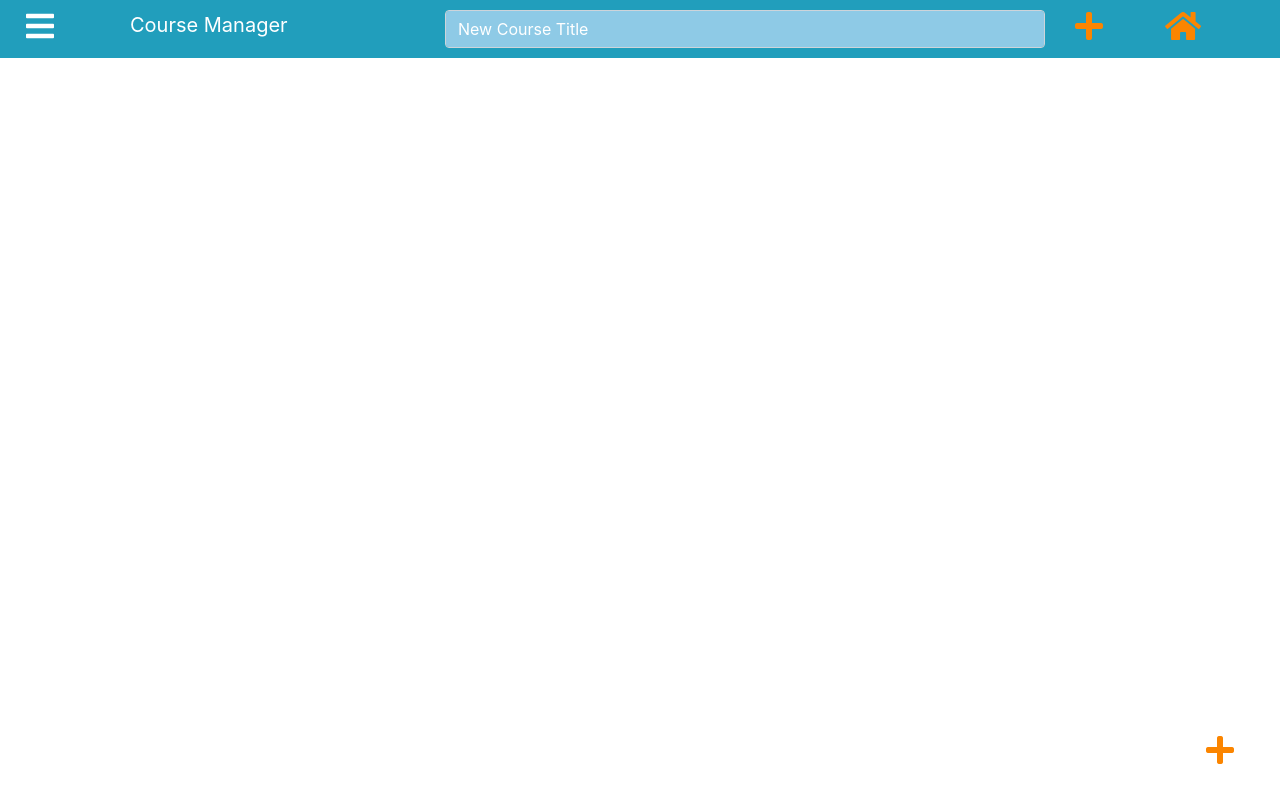
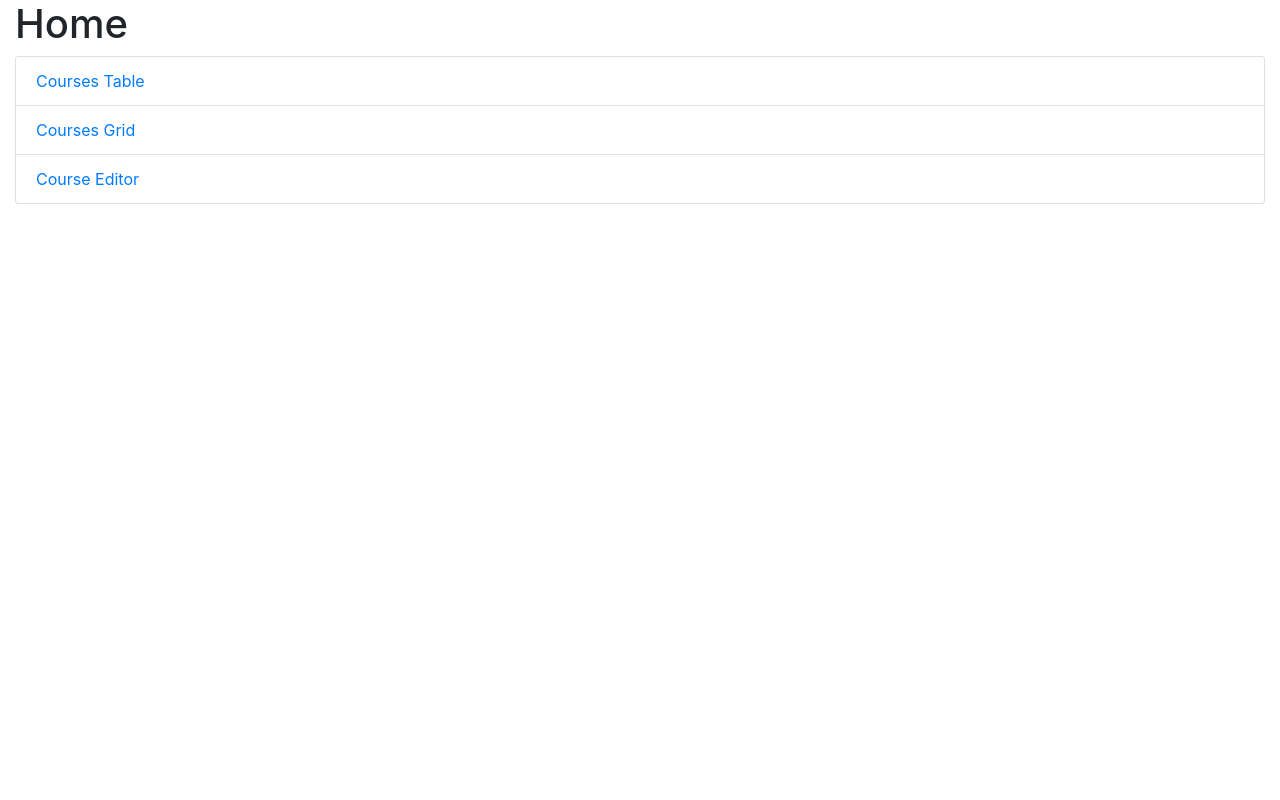
Before and after one commit to YizhuoRen/wbdv-sp21-02-yizhuoren-client-react, a React (Create React App) app: page / in a window 1280 px wide. Built offline with nearby package versions, Linux system fonts and the light colour scheme; no server answers.

Commit message:
assignment3

```diff
--- a/src/App.js
+++ b/src/App.js
@@ -1,12 +1,17 @@
 import CourseManager from "./components/course-manager";
-import {BrowserRouter} from 'react-router-dom';
-
+import {BrowserRouter, Route} from "react-router-dom";
+import Home from "./components/home"
 
 function App() {
   return (
       <BrowserRouter>
         <div className="container-fluid">
-          <CourseManager/>
+          <Route path="/" exact={true}>
+            <Home/>
+          </Route>
+          <Route path="/courses">
+            <CourseManager/>
+          </Route>
         </div>
       </BrowserRouter>
   );
```
